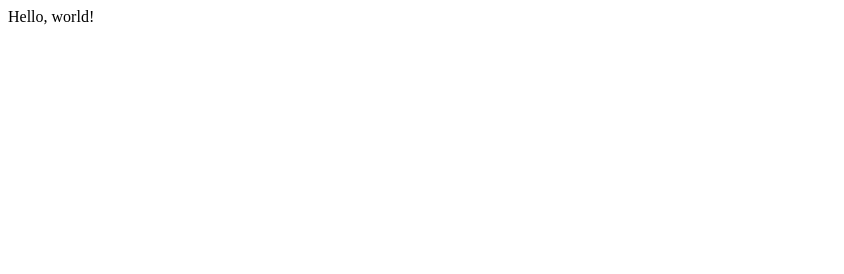
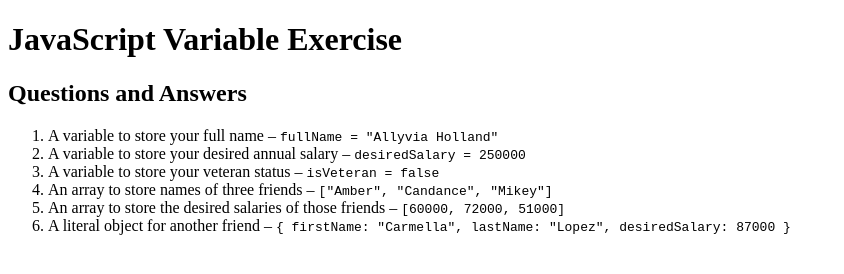
Before and after one commit to 18allhol/Web124, a plain HTML site: page index.html in a window 1280 px wide. Shown: the whole page, without its empty margins (0-844 px from the left). Drawn offline with Linux system fonts and the light colour scheme.

Commit message:
Add files via upload

```diff
--- a/index.html
+++ b/index.html
@@ -1 +1,30 @@
-Hello, world!
+<!--Allyvia Holland 06-29-25-->
+
+<!DOCTYPE html>
+<html lang="en">
+<head>
+  <meta charset="UTF-8">
+  <title>JavaScript Variable Exercise</title>
+  <meta name="viewport" content="width=device-width, initial-scale=1.0">
+</head>
+<body>
+  <header>
+    <h1>JavaScript Variable Exercise</h1>
+  </header>
+
+  <main>
+    <section>
+      <h2>Questions and Answers</h2>
+      <ol>
+        <li>A variable to store your full name – <code>fullName = "Allyvia Holland"</code></li>
+        <li>A variable to store your desired annual salary – <code>desiredSalary = 250000</code></li>
+        <li>A variable to store your veteran status – <code>isVeteran = false</code></li>
+        <li>An array to store names of three friends – <code>["Amber", "Candance", "Mikey"]</code></li>
+        <li>An array to store the desired salaries of those friends – <code>[60000, 72000, 51000]</code></li>
+        <li>A literal object for another friend – <code>{ firstName: "Carmella", lastName: "Lopez", desiredSalary: 87000 }</code></li>
+      </ol>
+    </section>
+  </main>
+  <script src="js.js"></script>
+</body>
+</html>
--- /dev/null
+++ b/js.js
@@ -0,0 +1,24 @@
+//Allyvia Holland
+//06-29-25
+
+let fullName = "Allyvia Holland";
+console.log("Full Name:", fullName);
+
+let desiredSalary = 250000;
+console.log("Desired Salary:", desiredSalary);
+
+let isVeteran = false;
+console.log("Veteran Status:", isVeteran);
+
+let friends = ["Amber", "Candance", "Mikey"];
+console.log("Friends:", friends);
+
+let friendSalaries = [60000, 72000, 51000];
+console.log("Friends' Salaries:", friendSalaries);
+
+let anotherFriend = {
+  firstName: "Carmella",
+  lastName: "Lopez",
+  desiredSalary: 87000
+};
+console.log("Another Friend:", anotherFriend);
```
